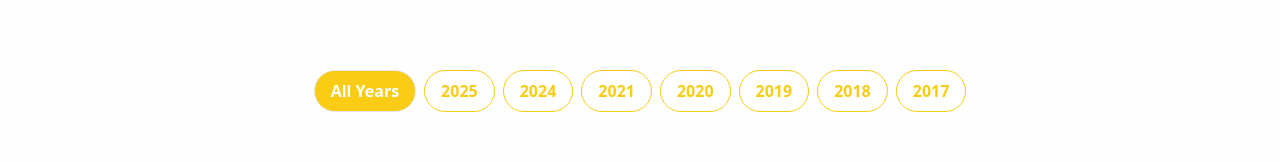
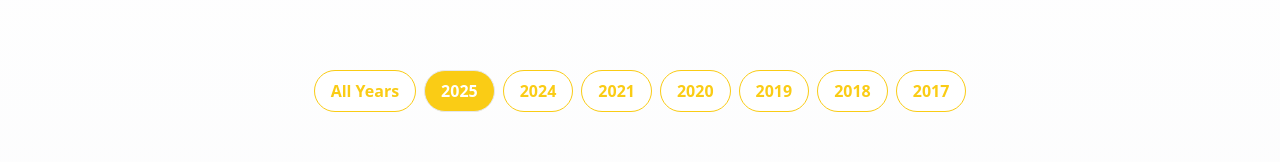
Before and after one commit to cpp-soc/static-site, a Next.js app in the folder student-soc/: page /team in a window 1280 px wide. Shown: the part 346-508 px from the top of the page. Built offline with nearby package versions, Linux system fonts and the light colour scheme.

Commit message:
Changed Team Page default behavior

```diff
--- a/student-soc/src/pages/team.tsx
+++ b/student-soc/src/pages/team.tsx
@@ -14,7 +14,8 @@ const allYears = Array.from(new Set(teamData.map(m => m.teamYear).filter(Boolean
 
 
 const Team: React.FC = () => {
-  const [selectedYear, setSelectedYear] = useState<number | null>(null);
+  // default behvaior
+  const [selectedYear, setSelectedYear] = useState<number | null>(allYears[0] || null);
 
   // Filter teamData by selected year, or show all (sorted) if none selected
   const filteredTeam = selectedYear
```
